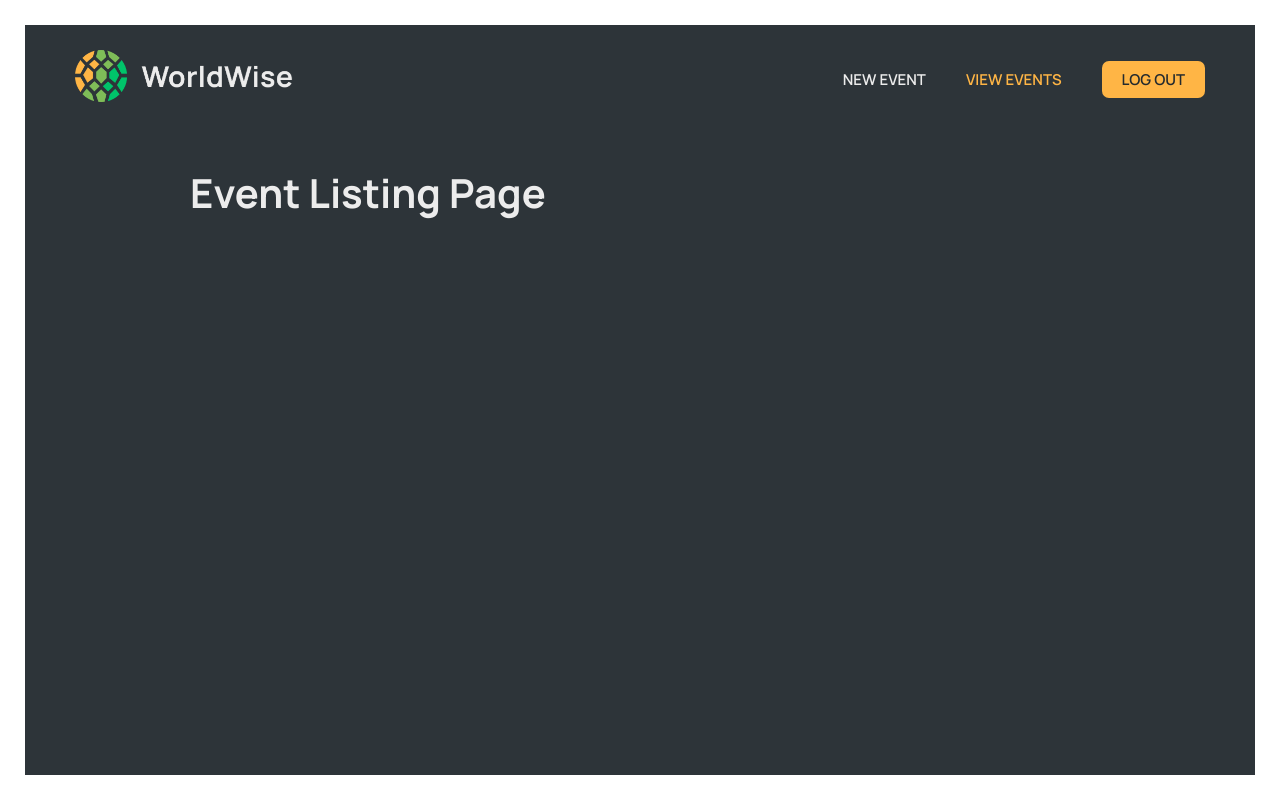
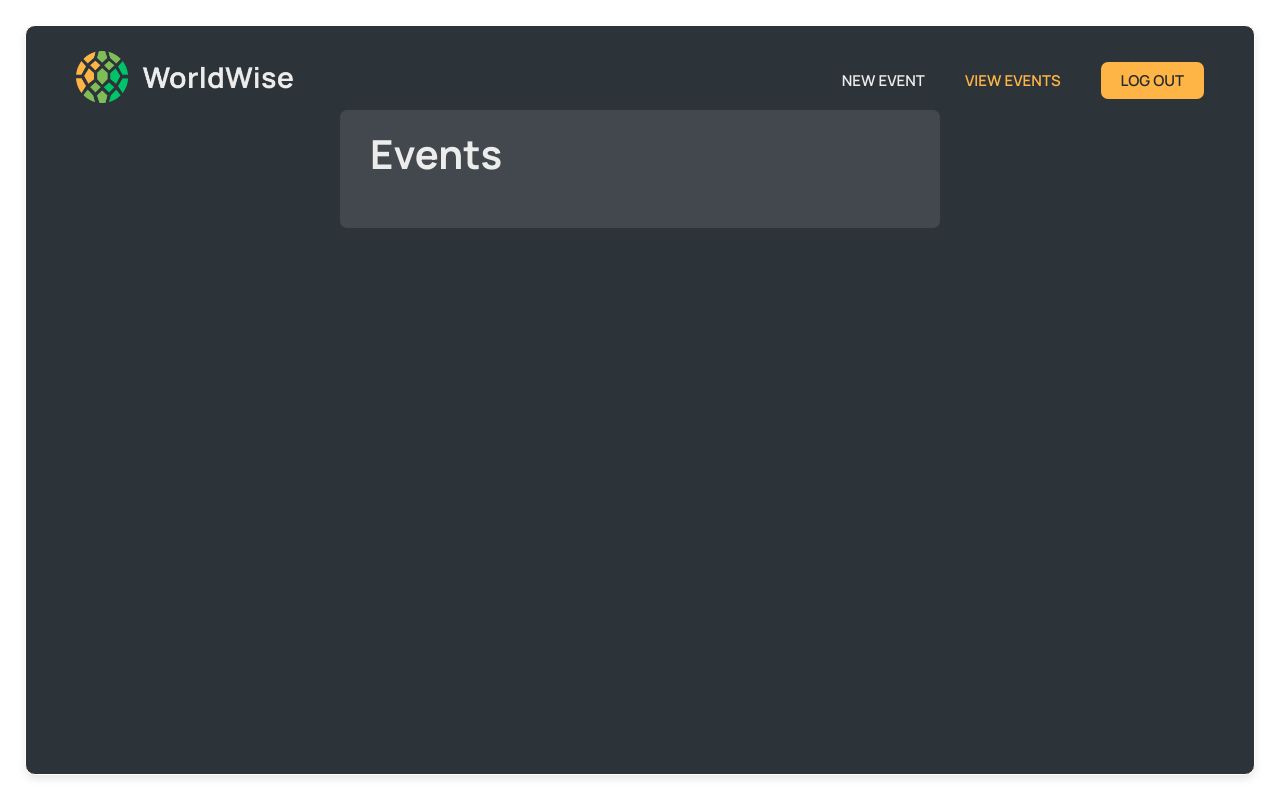
Before and after one commit to AkhilGuretia/Worldwise-events, a React (Vite) app: page /view-events-list in a window 1280 px wide. Built offline with nearby package versions, Linux system fonts and the light colour scheme.

Commit message:
update styles and markup for events list page

```diff
--- a/src/pages/AboutEvents.module.css
+++ b/src/pages/AboutEvents.module.css
@@ -32,3 +32,52 @@
 .about section a {
   margin-top: 2rem;
 }
+
+.eventCard {
+  border: 1px solid #fff;
+  padding: 16px;
+  margin-bottom: 16px;
+  border-radius: 10px;
+  box-shadow: 0 4px 8px rgba(0, 0, 0, 0.1);
+  margin: 2.5rem;
+  padding: 2.5rem 5rem;
+  background-color: var(--color-dark--1);
+  min-height: calc(100vh - 5rem);
+}
+
+.eventCard section {
+  background-color: #42484d;
+  border-radius: 7px;
+  padding: 2rem 3rem;
+  width: 60rem;
+  margin: auto;
+}
+
+
+.card {
+  display: flex;
+  flex-direction: row;
+  justify-content: space-between;
+  border: 1px solid #fff;
+  padding: 16px;
+  margin-bottom: 16px;
+  border-radius: 10px;
+  box-shadow: 0 4px 8px rgba(0, 0, 0, 0.1);
+  background-color: var(--color-dark--1);
+
+}
+
+.eventCard h2 {
+  font-size: 4rem;
+  line-height: 1.2;
+  margin-bottom: 3rem;
+}
+
+.eventCard p {
+  font-size: 1.6rem;
+  margin-bottom: 2rem;
+}
+
+.eventCard section a {
+  margin-top: 2rem;
+}
--- a/src/pages/EventForm.module.css
+++ b/src/pages/EventForm.module.css
@@ -15,8 +15,9 @@
     gap: 2rem;
 
     /* Different from other form */
-    width: 48rem;
-    margin: 8rem
+    width: 100rem;
+    margin: auto;
+    align-content: center;
 }
 
 .row {
--- a/src/pages/EventsList.jsx
+++ b/src/pages/EventsList.jsx
@@ -13,30 +13,29 @@ const EventsList = () => {
   }, [location.state, formData]);
 
   return (
-    <main className={styles.about}>
+    <main className={styles.eventCard}>
       <AppNav />
       <section>
         <div>
-          <h2>Event Listing Page</h2>
+          <h2>Events</h2>
           {formData && (
+            <div className={styles.card}>
               <div>
-              <h3>Form Data:</h3>
-              <p>Event Name: {formData.eventName}</p>
-              <p>Start Date: {formData.startDate}</p>
+                <h1>{formData.startTime}</h1>
+                <h1>{formData.eventName}</h1>
+              </div>
+
               {/* Include other form data fields */}
               {formData.eventImage && (
-                <div>
-                  <h3>Event Image:</h3>
                 <img
                   src={URL.createObjectURL(formData.eventImage)}
                   alt="Event"
                   style={{
-                      maxWidth: "48rem",
+                    maxWidth: "45%",
                     objectFit: "cover",
                     borderRadius: "10px",
                   }}
                 />
-                </div>
               )}
             </div>
           )}
--- a/src/pages/NewEventForm.jsx
+++ b/src/pages/NewEventForm.jsx
@@ -199,6 +199,7 @@ const NewEventForm = () => {
         <div className={styles.row}>
           <label htmlFor="eventImage">Event Image</label>
           <input
+            style={{ color: "black" }}
             type="file"
             id="eventImage"
             name="eventImage"
```
Lines whose indentation alone changed are shown as unchanged.
